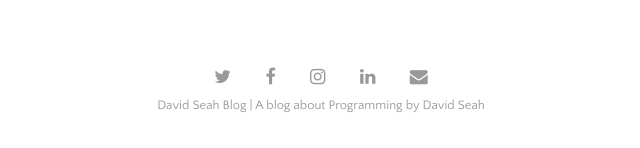
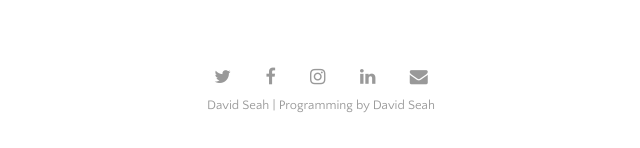
Before and after one commit to sengchong/sengchong.github.io, a Jekyll site: the page built from index.html, in a window 1280 px wide and 900 px high, scrolled down 2228 px. Shown: the part 749-897 px from the top of the window, without its empty margins (319-959 px from the left). Built offline with Jekyll 4.4.1, drawn with Linux system fonts in a browser that asks for light colours; nearby versions of some CDN libraries; the list of posts is cut into pages by our own code; some of the changed text lies outside the part shown.

Commit message:
update config

```diff
--- a/_config.yml
+++ b/_config.yml
@@ -1,7 +1,7 @@
 # Site Settings
-title:               David Seah Blog
-tagline:             A blog about Programming
-description:
+title:               David Seah
+tagline:             Programming
+description:         This is a place where I will write about programming
 #baseurl:
 github:
 url: 		"http://www.seahdavid.com"
```
